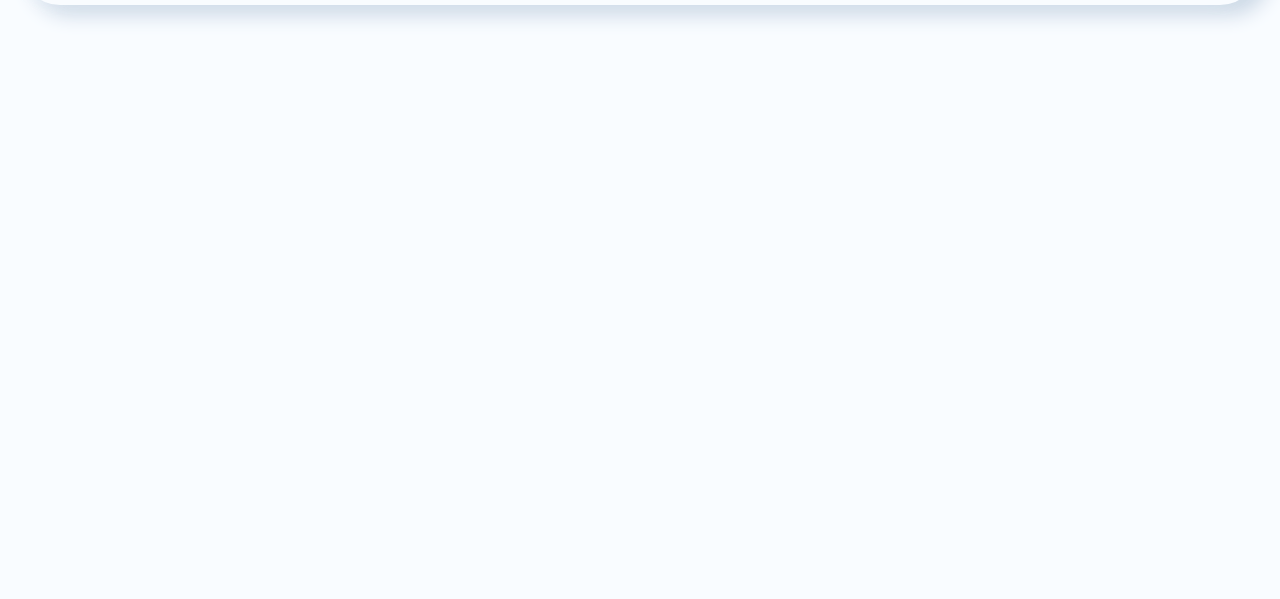
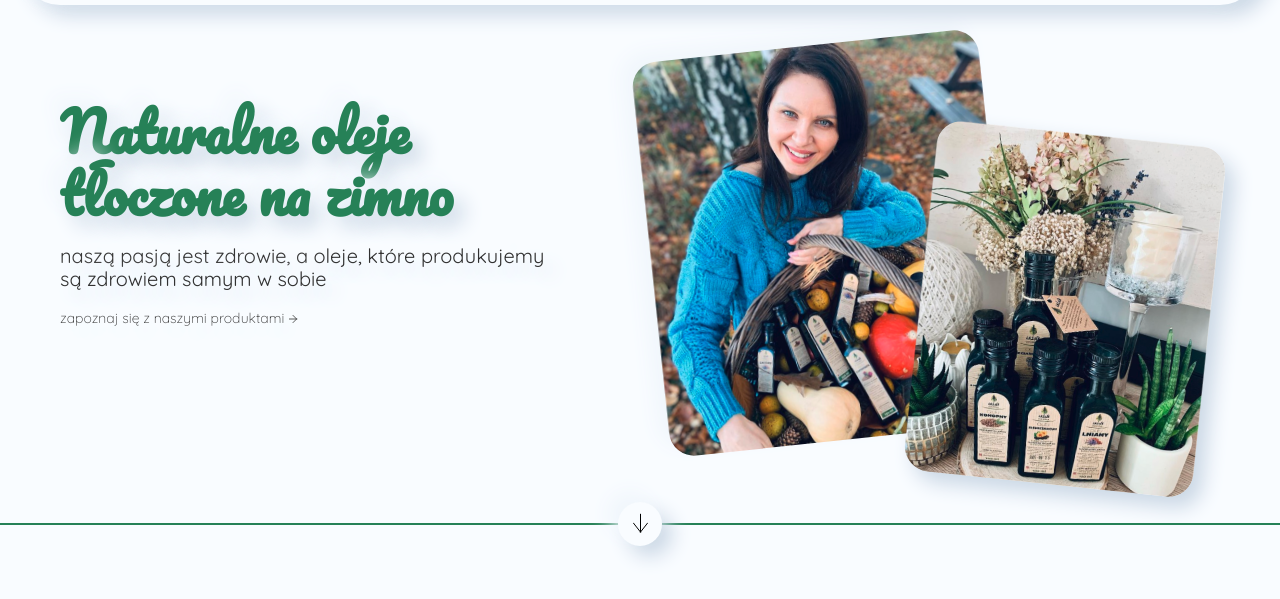
Before and after one commit to domman95/lesna-olejarnia, a Gatsby site in the folder site/: page / in a window 1280 px wide. Shown: the part 95-694 px from the top of the page. Built offline with nearby package versions, Linux system fonts and the light colour scheme; Gatsby itself is replaced by a stand-in of ours.

Commit message:
created header component

```diff
--- /dev/null
+++ b/site/src/components/buttonLink.js
@@ -0,0 +1,31 @@
+import React from 'react';
+import { Link } from 'gatsby';
+import styled from 'styled-components';
+
+const StyledButtonLink = styled(Link)`
+  font-size: 1.4rem;
+  text-decoration: none;
+  font-weight: 200;
+  text-shadow: var(--boxShadow);
+`;
+
+export default function ButtonLink({ children, link = '/' }) {
+  return (
+    <StyledButtonLink to={link}>
+      {children}{' '}
+      <svg
+        width="10"
+        height="8"
+        viewBox="0 0 11 10"
+        fill="none"
+        xmlns="http://www.w3.org/2000/svg">
+        <path
+          d="M5.50573 0.5L10 5M10 5L5.50573 9.5M10 5L1 5"
+          stroke="#313131"
+          strokeLinecap="round"
+          strokeLinejoin="round"
+        />
+      </svg>
+    </StyledButtonLink>
+  );
+}
--- /dev/null
+++ b/site/src/components/header.js
@@ -0,0 +1,172 @@
+import React from 'react';
+import styled from 'styled-components';
+import ButtonLink from './buttonLink';
+
+import heroImg1 from '../assets/heroImg1.png';
+import heroImg2 from '../assets/heroImg2.png';
+import arrowDown from '../assets/arrow-down.svg';
+
+const StyledHeader = styled.header`
+  position: relative;
+  max-width: 120rem;
+  margin: 0 auto;
+  padding: 14rem 2rem 4rem;
+  height: 100vh;
+  max-height: 70rem;
+  display: flex;
+  flex-direction: column;
+  gap: 3rem;
+
+  .heroTextWrapper {
+    max-width: 50rem;
+
+    .heroText {
+      margin: 0;
+      font-size: clamp(3.8rem, 10vw, 5.4rem);
+      font-family: var(--pacifico);
+      color: var(--green);
+      text-shadow: var(--boxShadow);
+    }
+
+    .heroParagraph {
+      font-size: clamp(1.6rem, 2vw, 2rem);
+      padding: 2rem 2rem 2rem 0;
+      text-shadow: var(--boxShadow);
+    }
+  }
+
+  .heroImageWrapper {
+    position: relative;
+    flex: 1;
+
+    &::before,
+    &::after {
+      content: '';
+      position: absolute;
+      background-size: cover;
+      background-repeat: no-repeat;
+      border-radius: 2.5rem;
+      width: 100%;
+    }
+
+    &::before {
+      top: 0;
+      left: 1rem;
+      background-image: url(${heroImg1});
+      max-width: 60%;
+      height: 90%;
+      transform: rotate(-6deg);
+      box-shadow: var(--leftBoxShadow);
+    }
+
+    &::after {
+      background-image: url(${heroImg2});
+      max-width: 50%;
+      bottom: 0;
+      right: 1rem;
+      height: 80%;
+      transform: rotate(6deg);
+      box-shadow: var(--rightBoxShadow);
+    }
+  }
+
+  .scrollDownLine {
+    position: relative;
+    position: absolute;
+    width: 100vw;
+    border: 1px solid var(--green);
+    bottom: 0;
+    left: 50%;
+    transform: translateX(-50%);
+
+    &::before {
+      content: url(${arrowDown});
+      display: flex;
+      justify-content: center;
+      align-items: center;
+      position: absolute;
+      top: 50%;
+      left: 50%;
+      transform: translate(-50%, -50%);
+      width: 4.4rem;
+      height: 4.4rem;
+      border-radius: 50%;
+      background-color: var(--white);
+      box-shadow: var(--boxShadow);
+    }
+  }
+
+  @media (min-width: 480px) {
+    max-height: 80rem;
+  }
+
+  @media (min-width: 620px) {
+    max-height: 90rem;
+  }
+
+  @media (min-width: 768px) {
+    display: grid;
+    grid-template-columns: repeat(6, 1fr);
+    grid-template-rows: repeat(6, 1fr);
+    max-height: 62rem;
+    gap: 0;
+
+    .heroTextWrapper {
+      grid-column: 1 / 5;
+      grid-row: 1 / 3;
+
+      .heroParagraph {
+        padding: 2rem 10rem 2rem 0;
+      }
+    }
+
+    .heroImageWrapper {
+      grid-column: 4 / -1;
+      grid-row: 3 / -1;
+    }
+  }
+
+  @media (min-width: 870px) {
+    .heroImageWrapper {
+      grid-column: 4 / -1;
+      grid-row: 2 / -1;
+    }
+  }
+
+  @media (min-width: 1000px) {
+    grid-template-rows: repeat(8, 1fr);
+
+    .heroTextWrapper {
+      grid-column: 1 / 5;
+      grid-row: 2 / 4;
+
+      .heroParagraph {
+        padding: 2rem 0;
+      }
+    }
+
+    .heroImageWrapper {
+      grid-column: 4 / -1;
+      grid-row: 1 / -1;
+    }
+  }
+`;
+
+export default function Header() {
+  return (
+    <StyledHeader>
+      <div className="heroTextWrapper">
+        <h1 className="heroText">Naturalne oleje tłoczone na zimno</h1>
+        <p className="heroParagraph">
+          naszą pasją jest zdrowie, a oleje, które produkujemy są zdrowiem samym
+          w sobie
+        </p>
+        <ButtonLink link="#produkty">
+          zapoznaj się z naszymi produktami
+        </ButtonLink>
+      </div>
+      <div className="heroImageWrapper" />
+      <div className="scrollDownLine" />
+    </StyledHeader>
+  );
+}
--- a/site/src/components/nav.js
+++ b/site/src/components/nav.js
@@ -22,6 +22,7 @@ const StyledNav = styled.nav`
   align-items: center;
   padding: 0 2rem;
   transition: box-shadow 0.3s linear;
+  z-index: 10;
 
   .logo {
     z-index: 10;
--- a/site/src/pages/index.js
+++ b/site/src/pages/index.js
@@ -1,6 +1,11 @@
 import React from 'react';
+import Header from '../components/header';
 import Layout from '../components/layout';
 
 export default function HomePage() {
-  return <Layout></Layout>;
+  return (
+    <Layout>
+      <Header />
+    </Layout>
+  );
 }
--- a/site/src/styles/GlobalStyle.js
+++ b/site/src/styles/GlobalStyle.js
@@ -16,6 +16,8 @@ const GlobalStyle = createGlobalStyle`
     --yellow: #D7B740;
     --black: #313131;
     --boxShadow: -10px -10px 20px #F0F6FC, 10px 10px 20px #CAD7E5;
+    --rightBoxShadow: 10px 10px 20px #CAD7E5;
+    --leftBoxShadow: -10px -10px 20px #F0F6FC;
   }
 
   html {
@@ -24,9 +26,17 @@ const GlobalStyle = createGlobalStyle`
     background-color: var(--white);
   }
 
+  body {
+    height: 200vh;
+    overflow: hidden;
+  }
+
+  h1,h2,h3,h4,h5,h6,p,a {
+    color: var(--black);
+  }
 
   img {
-    width: 100%;
+    max-width: 100%;
   }
 `;
 
```
Also changed, not shown: site/src/assets/arrow-down.svg (added), site/src/assets/heroImg1.png (added), site/src/assets/heroImg2.png (added).
